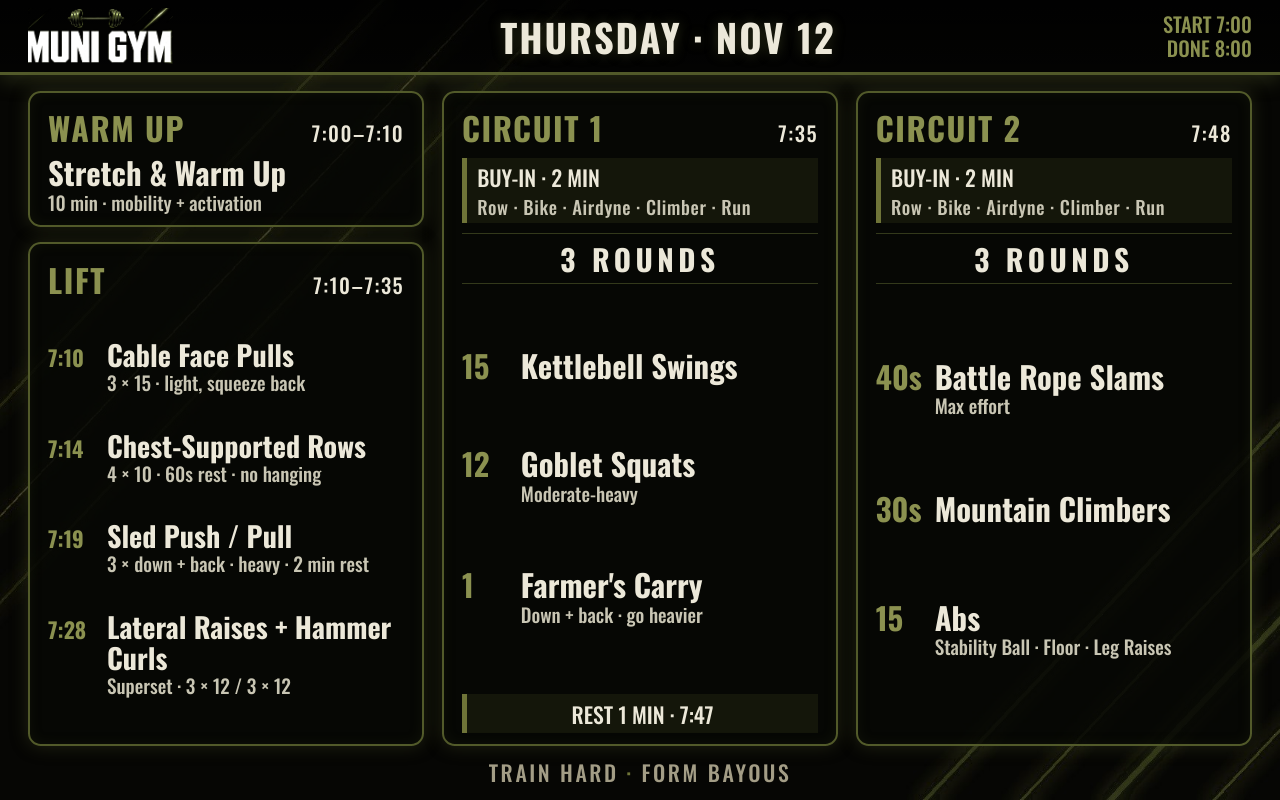
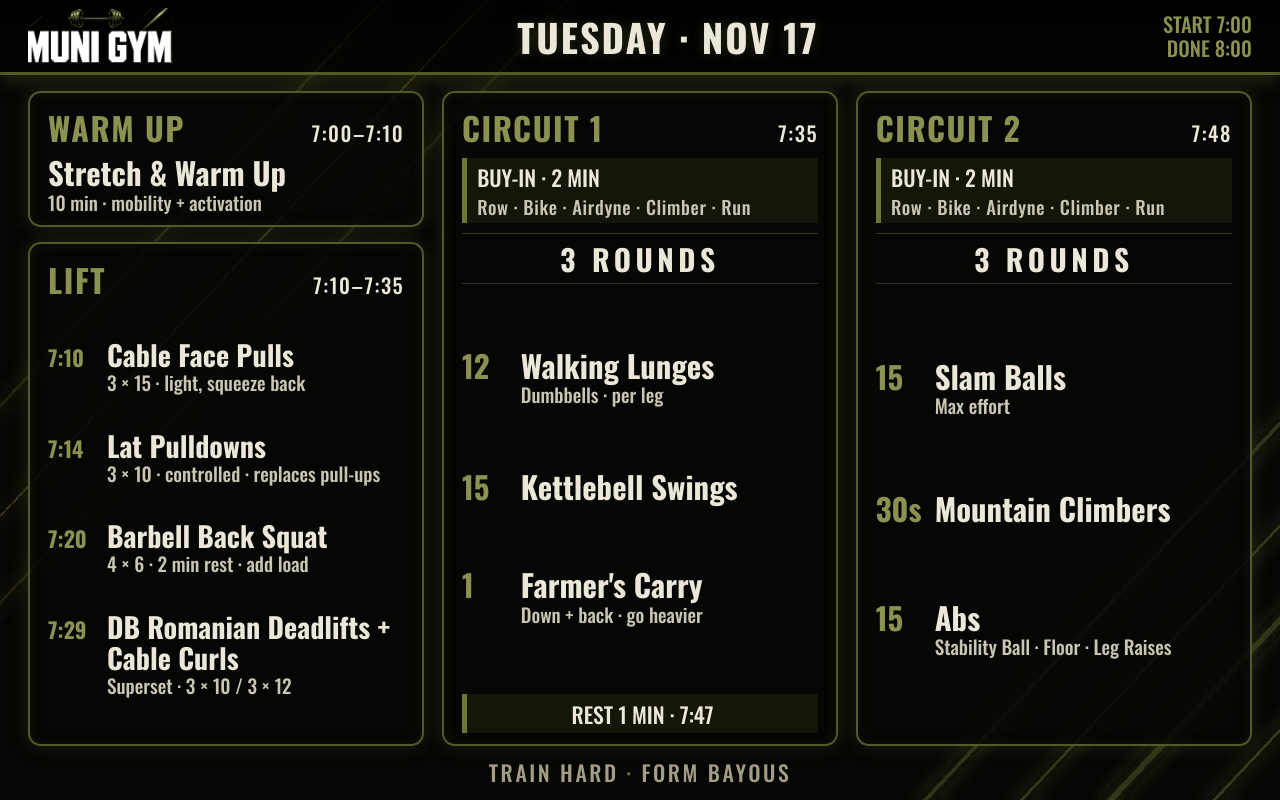
Before and after one commit to jmunistyle/gym-screen, a plain HTML site: page index.html in a window 1280 px wide. Drawn offline with nearby package versions, Linux system fonts and the light colour scheme.

Commit message:
Tue Nov 17

```diff
--- a/index.html
+++ b/index.html
@@ -36,7 +36,7 @@ html,body{margin:0;height:100%;color:#ece8d9;font-family:Oswald,'Arial Narrow',A
 .sub .opts{display:block;font-size:1.45vw;color:#c9c6b4;letter-spacing:.05vw}
 .opt2{display:block;font-size:1.3vw;color:#c9c6b4;font-weight:500;letter-spacing:.05vw;margin-top:.15vw}
 </style></head><body>
-<div class="top"><img src="logo-olive2.png" alt="Muni Gym"><h1>THURSDAY · NOV 12</h1><div class="t">START 7:00<br>DONE 8:00</div></div>
+<div class="top"><img src="logo-olive2.png" alt="Muni Gym"><h1>TUESDAY · NOV 17</h1><div class="t">START 7:00<br>DONE 8:00</div></div>
 <div class="wrap">
  <div class="stack">
  <div class="col warm"><h2>WARM UP <small>7:00–7:10</small></h2>
@@ -44,20 +44,20 @@ html,body{margin:0;height:100%;color:#ece8d9;font-family:Oswald,'Arial Narrow',A
  <div class="col lift big"><h2>LIFT <small>7:10–7:35</small></h2>
   <div class="list">
    <div class="it"><span class="k">7:10</span><span class="n">Cable Face Pulls<span class="d">3 × 15 · light, squeeze back</span></span></div>
-   <div class="it"><span class="k">7:14</span><span class="n">Chest-Supported Rows<span class="d">4 × 10 · 60s rest · no hanging</span></span></div>
-   <div class="it"><span class="k">7:19</span><span class="n">Sled Push / Pull<span class="d">3 × down + back · heavy · 2 min rest</span></span></div>
-   <div class="it"><span class="k">7:28</span><span class="n">Lateral Raises + Hammer Curls<span class="d">Superset · 3 × 12 / 3 × 12</span></span></div>
+   <div class="it"><span class="k">7:14</span><span class="n">Lat Pulldowns<span class="d">3 × 10 · controlled · replaces pull-ups</span></span></div>
+   <div class="it"><span class="k">7:20</span><span class="n">Barbell Back Squat<span class="d">4 × 6 · 2 min rest · add load</span></span></div>
+   <div class="it"><span class="k">7:29</span><span class="n">DB Romanian Deadlifts + Cable Curls<span class="d">Superset · 3 × 10 / 3 × 12</span></span></div>
   </div></div>
  </div>
  <div class="col"><h2>CIRCUIT 1 <small>7:35</small></h2><div class="sub">BUY-IN · 2 MIN<span class="opts">Row · Bike · Airdyne · Climber · Run</span></div><div class="rds">3 ROUNDS</div>
   <div class="list">
+   <div class="it"><span class="k">12</span><span class="n">Walking Lunges<span class="d">Dumbbells · per leg</span></span></div>
    <div class="it"><span class="k">15</span><span class="n">Kettlebell Swings</span></div>
-   <div class="it"><span class="k">12</span><span class="n">Goblet Squats<span class="d">Moderate-heavy</span></span></div>
    <div class="it"><span class="k">1</span><span class="n">Farmer's Carry<span class="d">Down + back · go heavier</span></span></div>
   </div><div class="sub rest1">REST 1 MIN · 7:47</div></div>
  <div class="col"><h2>CIRCUIT 2 <small>7:48</small></h2><div class="sub">BUY-IN · 2 MIN<span class="opts">Row · Bike · Airdyne · Climber · Run</span></div><div class="rds">3 ROUNDS</div>
   <div class="list">
-   <div class="it"><span class="k">40s</span><span class="n">Battle Rope Slams<span class="d">Max effort</span></span></div>
+   <div class="it"><span class="k">15</span><span class="n">Slam Balls<span class="d">Max effort</span></span></div>
    <div class="it"><span class="k">30s</span><span class="n">Mountain Climbers</span></div>
    <div class="it"><span class="k">15</span><span class="n">Abs<span class="d">Stability Ball · Floor · Leg Raises</span></span></div>
   </div></div>
```
